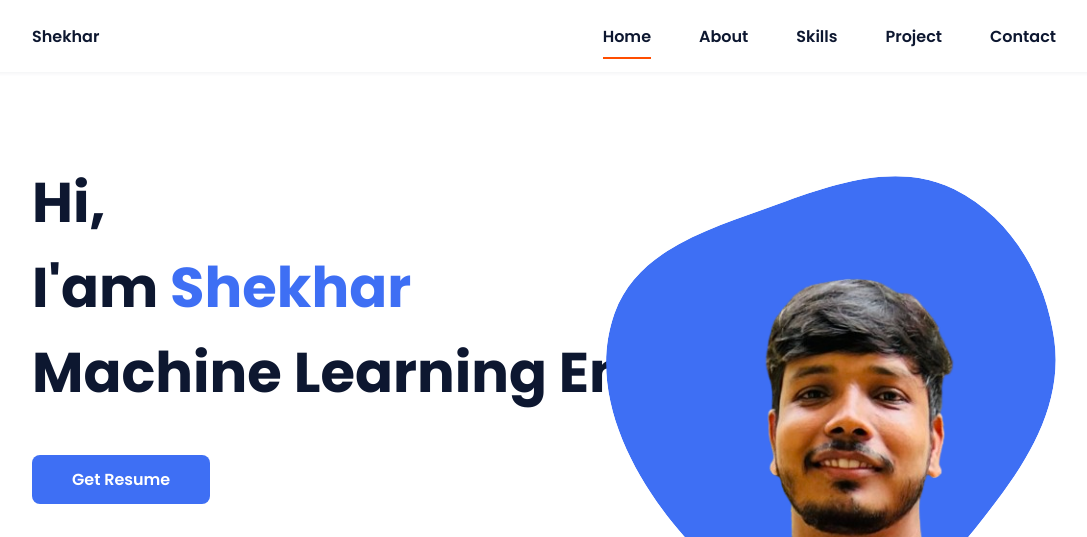
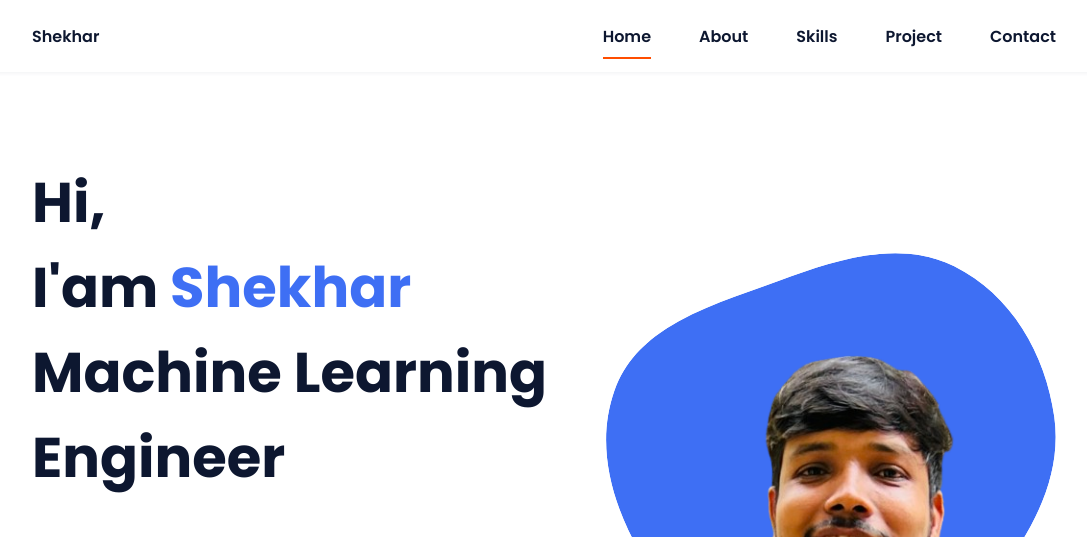
Before and after one commit to PyCharm01/portfolio, a plain HTML site: page index.html in a window 1280 px wide. Shown: the top 537 px of the page, without its empty margins (96-1183 px from the left). Drawn offline with nearby package versions, Linux system fonts and the light colour scheme.

Commit message:
index.html

```diff
--- a/index.html
+++ b/index.html
@@ -39,7 +39,7 @@
             <!--===== HOME =====-->
             <section class="home bd-grid" id="home">
                 <div class="home__data">
-                    <h1 class="home__title">Hi,<br>I'am <span class="home__title-color">Shekhar</span><br>Machine Learning Engineer</h1>
+                    <h1 class="home__title">Hi,<br>I'am <span class="home__title-color">Shekhar</span><br>Machine Learning <br> Engineer</h1>
 
                     <a href="/resume/Shekhar Data Science Resume.pdf" class="button">Get Resume</a>
                 </div>
```
